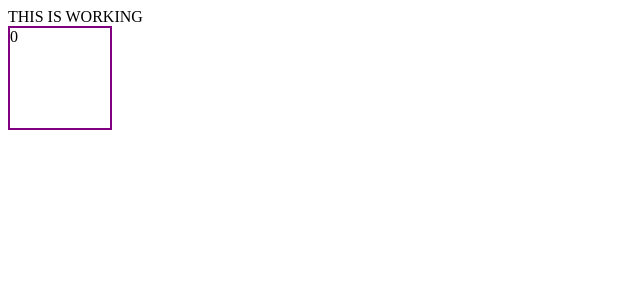
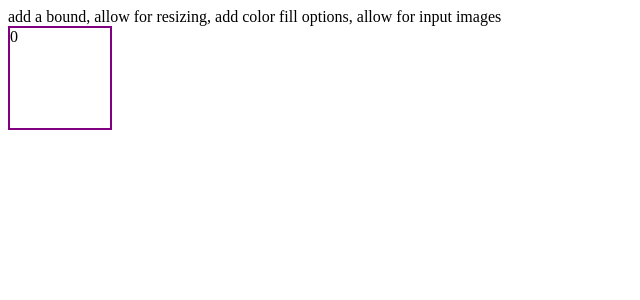
Before and after one commit to bmalamudroam/mystuff, a React (Create React App) app in the folder public/: page / in a window 1280 px wide. Shown: the top 300 px of the page, without its empty margins (0-640 px from the left). Built offline with nearby package versions, Linux system fonts and the light colour scheme.

Commit message:
added some notes for next time

```diff
--- a/public/src/App.jsx
+++ b/public/src/App.jsx
@@ -4,7 +4,7 @@ import Todo from './components/todos/Todo.jsx';
 import DragTest from './components/todos/dragTest.jsx';
 const App = () => (
   <div>
-    <div>THIS IS WORKING</div>
+    <div>add a bound, allow for resizing, add color fill options, allow for input images</div>
     {/* <Todo /> */}
     <DragTest />
   </div>
--- a/public/src/components/todos/dragTest.jsx
+++ b/public/src/components/todos/dragTest.jsx
@@ -61,6 +61,7 @@
 
 import React from 'react';
 import styled from 'styled-components';
+
 
 class DragTest extends React.Component {
   constructor(props) {
```
Also changed, not shown: public/dist/bundle.js.
